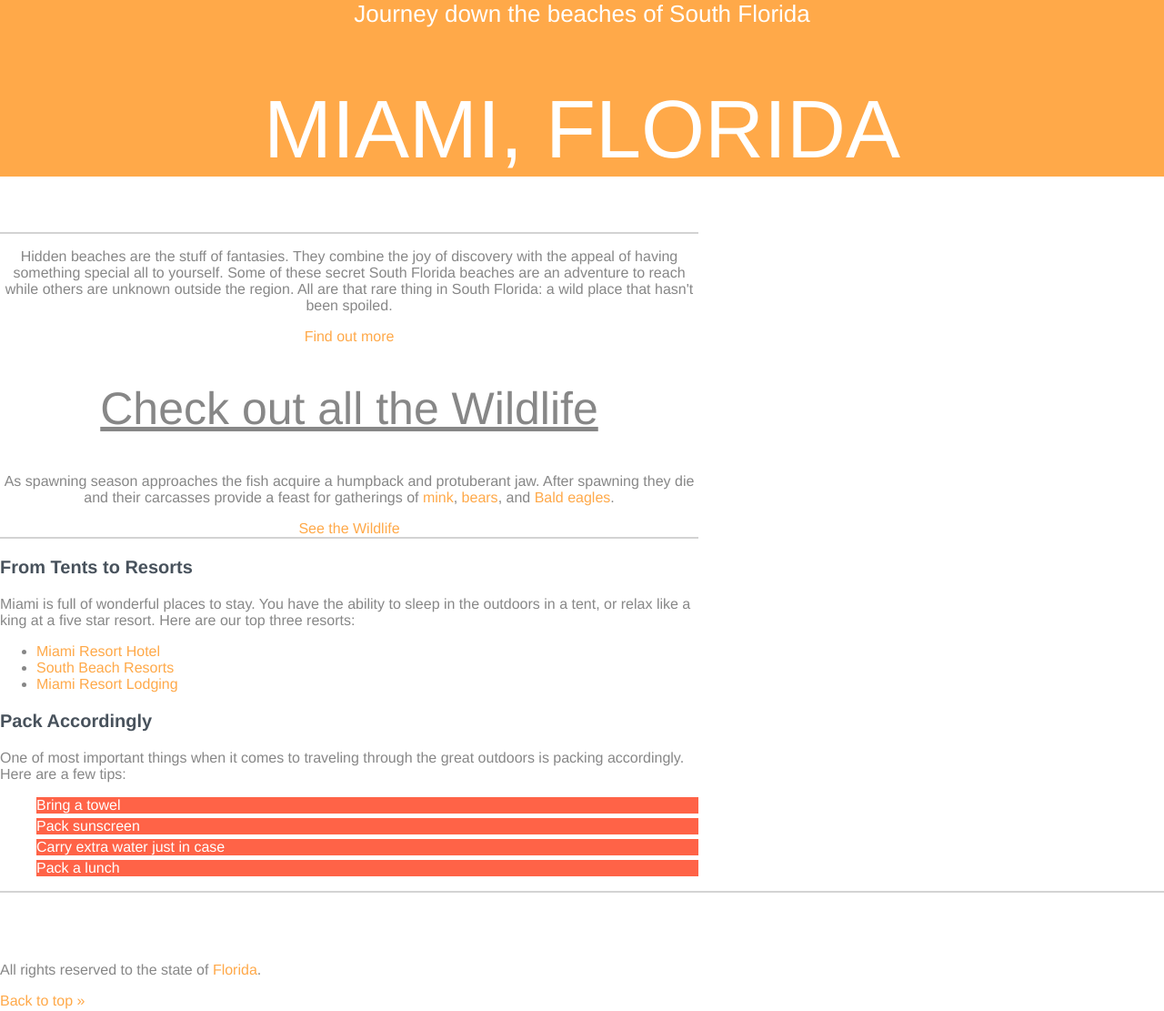
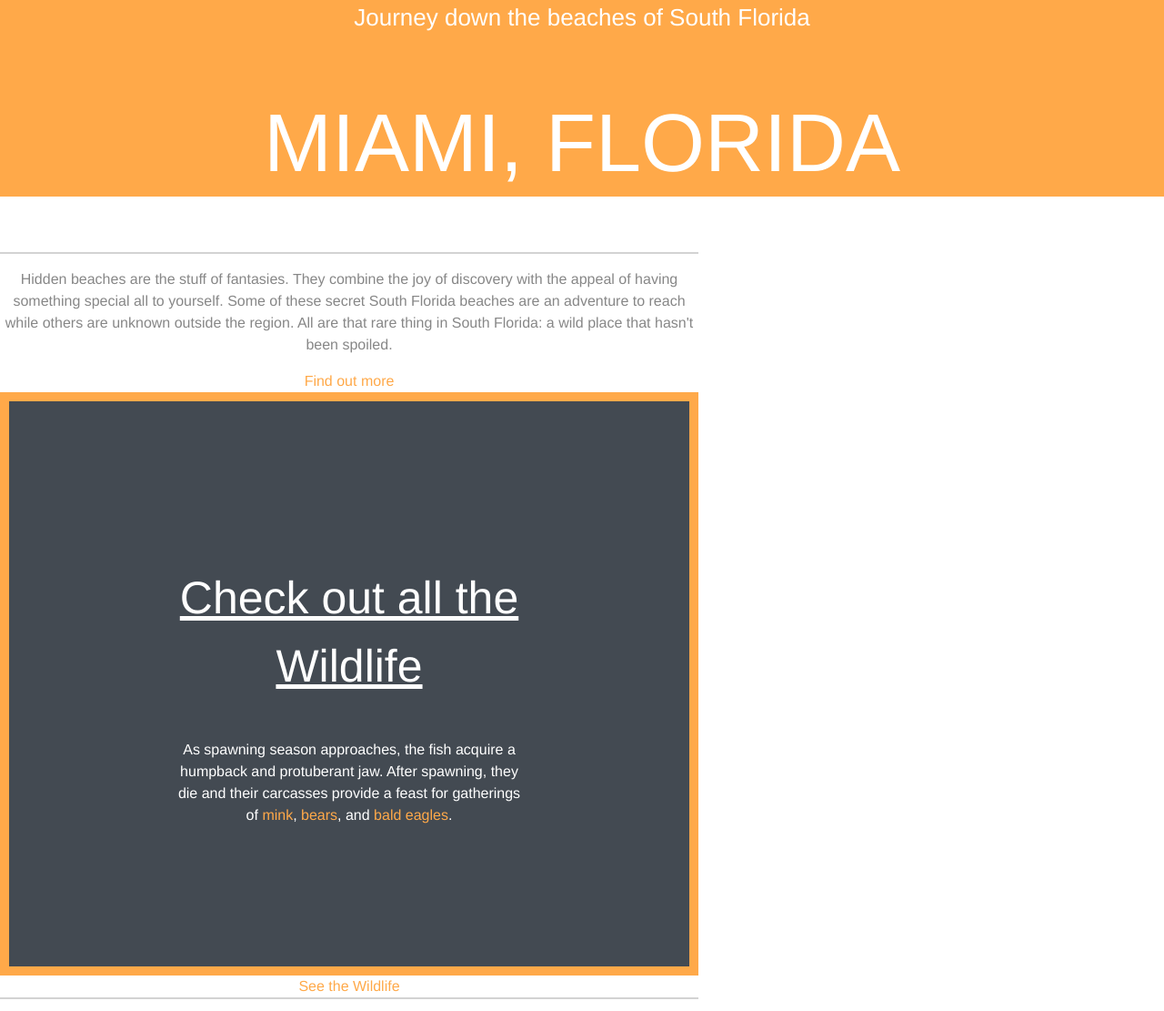
Before and after one commit to jphoeckele/CSS_Basics, a plain HTML site: page index.html in a window 1280 px wide. Shown: the top 1111 px of the page at 91% size. Drawn offline with Linux system fonts and the light colour scheme.

Commit message:
added border colors and padding to div elements

```diff
--- a/css/style.css
+++ b/css/style.css
@@ -3,14 +3,7 @@
 body {
   color: #878787;
   margin: 0;
-  font-size: 1em;
-  font-family: "Helvetica Neue", Helvetica, Arial, sans-serif;
-}
-
-ol li {
-  background-color: tomato;
-  color: white;
-  margin-bottom: 5px;
+  font: 1em/1.5 "Helvetica Neue", Helvetica, Arial, sans-serif;
 }
 
 h1 {
@@ -18,6 +11,7 @@ h1 {
   color: rgba(255, 255, 255, 1);
   text-transform: uppercase;
   font-weight: normal;
+  line-height: 1.3;
 }
 
 h2 {
@@ -43,12 +37,8 @@ h3 {
 }
 
 .primary-content,
-.secondary-content {
-  width: 60%;
-}
-
-.primary-content,
-.main-header {
+.main-header,
+.main-footer {
   text-align: center;
 }
 
@@ -86,7 +76,16 @@ a:active {
   color: lightcoral;
 }
 
-:focus {
+/* layout styles */
+
+.primary-content,
+.secondary-content {
+  width: 60%;
+}
+
+.wildlife {
   color: white;
-  background-color: orange;
+  background-color: #434a52;
+  padding: 18% 24%;
+  border: 10px solid #ffa949;
 }
--- a/index.html
+++ b/index.html
@@ -1,7 +1,7 @@
 <!DOCTYPE html>
 <html>
 <head>
-  <title>Miami</title>
+  <title>Lake Tahoe</title>
   <link rel="stylesheet" href="css/style.css">
 </head>
 <body>
@@ -10,17 +10,19 @@
     <h1>Miami, Florida</h1>
   </header>
   <div class="primary-content t-border">
-    <p>
+    <p class="intro">
      Hidden beaches are the stuff of fantasies. They combine the joy of discovery with the appeal of having something special all to yourself. Some of these secret South Florida beaches are an adventure to reach while others are unknown outside the region. All are that rare thing in South Florida: a wild place that hasn't been spoiled.
    </p>
    <a href="#">Find out more</a>
-   <h2>Check out all the Wildlife</h2>
-   <p>
-    As spawning season approaches the fish acquire a humpback and protuberant jaw. After spawning they die and their carcasses provide a feast for gatherings of
-    <a href="#">mink</a>, <a href="#">bears</a>, and <a href="#">Bald eagles</a>.
-  </p>
-  <a href="#">See the Wildlife</a>
-</div>
+   <div class="wildlife">
+        <h2>Check out all the Wildlife</h2>
+        <p>
+          As spawning season approaches, the fish acquire a humpback and protuberant jaw. After spawning, they die and their carcasses provide a feast for gatherings of <a href="#mink">mink</a>, <a href="#bears">bears</a>, and <a href="#eagles">bald eagles</a>.
+        </p>
+      </div>
+
+  <a href="#wildlife">See the Wildlife</a>
+</div><!-- End .primary-content -->
 
 <div class="secondary-content t-border" >
   <h3>From Tents to Resorts</h3>
@@ -44,7 +46,7 @@
   </ol>
 </div>
 
-<footer id="main-footer" class="t-border">
+<footer class="main-footer">
   <p>All rights reserved to the state of <a href="#">Florida</a>.</p>
   <a href="#top">Back to top &raquo;</a>
 </footer>
```
